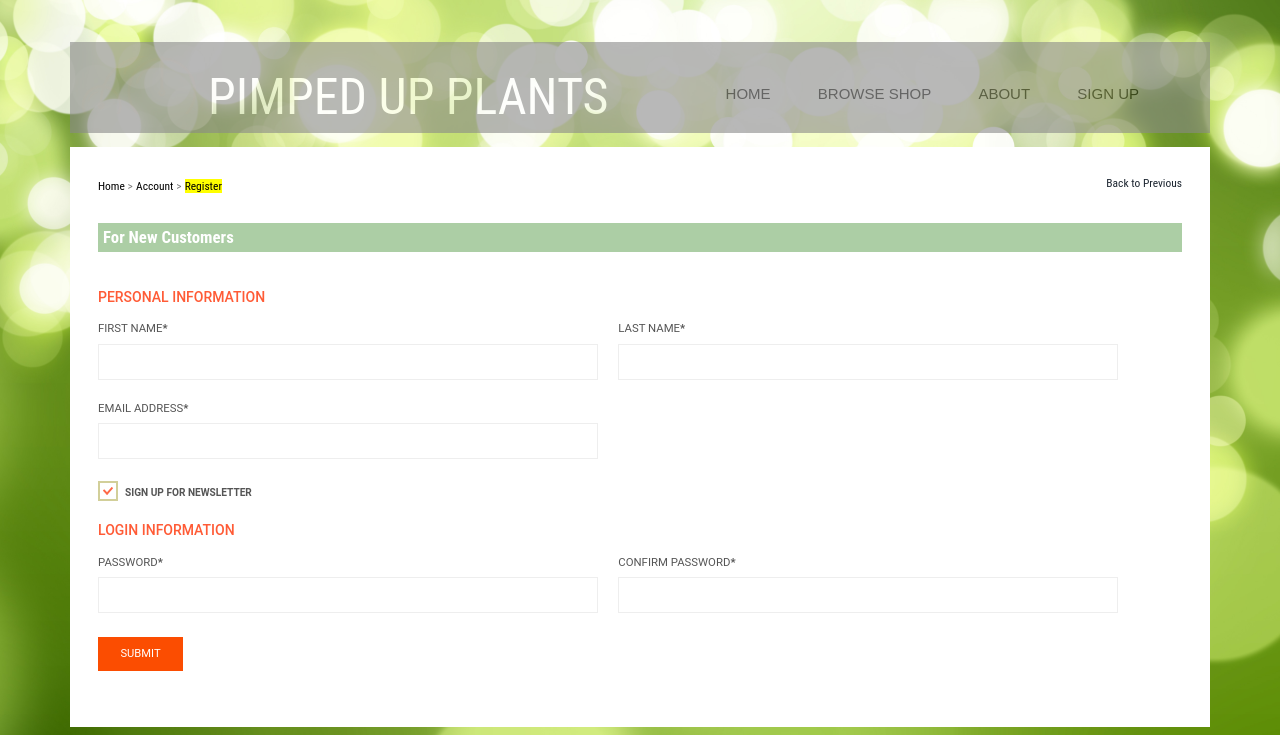
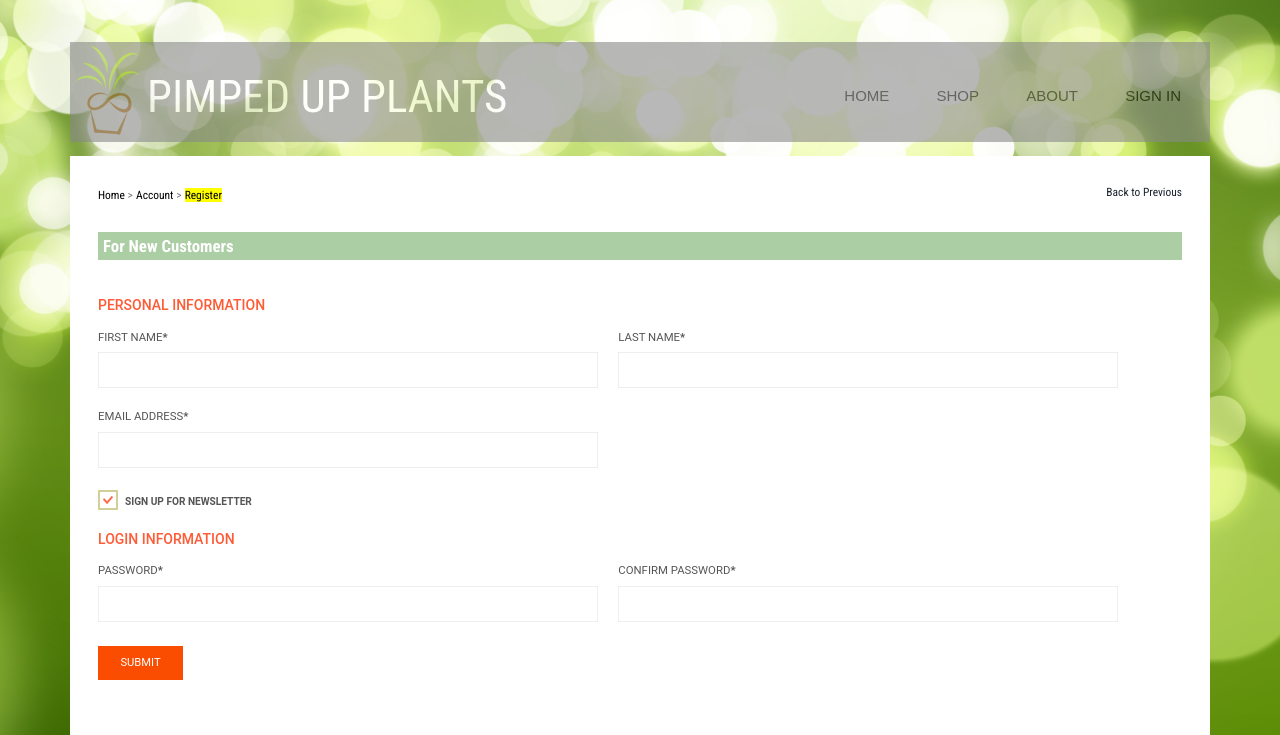
Before and after one commit to Lyreguin/E-Commerce_Site, a PHP site: page /register.html in a window 1280 px wide. Shown: the top 735 px of the page. Run offline with PHP 8.4, Linux system fonts and the light colour scheme; some web fonts are replaced.

Commit message:
Fixed Nav Bar for most sizes

```diff
--- a/css/style.css
+++ b/css/style.css
@@ -38,11 +38,11 @@
 
 .navigation{
 	float:right;
-	padding-top:20px;
+
 }
 ul.navig{
-	padding:o;
-	margin:1.5em 3em 0;
+	margin-top: 43px;
+	margin-bottom: 20px;
 }
 ul.navig li{
 	display: inline-block;
@@ -56,6 +56,7 @@
 	font-family: 'Doppio One', sans-serif;
 	font-weight:400;
 	padding:10px 15px;
+
 }
 ul.navig li a:hover, .active{
 	background:#8f746c;
--- a/register.html
+++ b/register.html
@@ -20,6 +20,7 @@
 <link href='http://fonts.googleapis.com/css?family=Doppio+One' rel='stylesheet' type='text/css'>
 <link href='http://fonts.googleapis.com/css?family=Raleway:100,200,300,400,500,600,700,800,900' rel='stylesheet' type='text/css'>
 <link href='http://fonts.googleapis.com/css?family=Oswald:400,700' rel='stylesheet' type='text/css'>
+<link href='http://fonts.googleapis.com/css?family=Roboto+Condensed:400,300,700' rel='stylesheet' type='text/css'>
 <script src="js/jquery.etalage.min.js"></script>
 <link href="css/component.css" rel='stylesheet' type='text/css' />
 <!-- Include the Etalage files -->
@@ -40,14 +41,17 @@
 <div class="header">
 	<div class="container">
 		<div class="header-top">
-			<div class="logo">
-				<a href="index.html"><img src="images/logo.png"></a>
-			</div>
 
-			<div class="logotitle" style="float: left; padding-top: 20px; font-size: 50px; color: white;">PIMPED UP PLANTS</div>
+				<div class="logo">
+					<a href="index.html"><img src="images/logo2.png"></a>
+				</div>
 
-			<!--<span class="menu"></span>-->
+				<div class="logotitle" style="float: left; padding-top: 23px; font-size: 45px; color: white;">PIMPED UP PLANTS
+				</div>
+
+
 			<div class="clear"></div>
+
 			<div class="navigation">
 				<ul class="navig">
 					<li><a href="index.html">Home</a></li>
@@ -58,9 +62,9 @@
 					<li><a href="best.html">Accessories</a></li>
 					<li><a href="contact.html">Contact</a></li>
 				-->
-					<li><a href="">Browse Shop</a></li>
+					<li><a href="">Shop</a></li>
 					<li><a href="about.html">About</a></li>
-					<li><a href="#">Sign Up</a></li>
+					<li><a href="register.html">Sign In</a></li>
 				</ul>
 				<script>
 					$( "span.menu" ).click(function() {
@@ -69,8 +73,10 @@
 					  });
 					});
 				</script>
+
 			</div>
 			<div class="clearfix"></div>
+
 		</div>
 		<div class="about">
 			<div class="prody">
```
Also changed, not shown: about.html (+13 -8 lines), index.html (+9 -4 lines).
